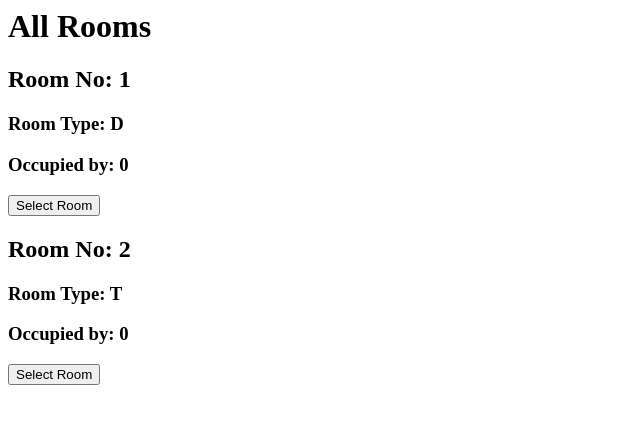
After one commit to su-haris/django-hms, a Django app: page /rooms/ in a window 1280 px wide. The commit adds this page. Shown: the top 424 px of the page, without its empty margins (0-640 px from the left). Run offline with Django 3.2, Linux system fonts and the light colour scheme; data comes from the database, SQL or seed files in the repository; both versions use the stored data as it was after the commit.

Commit message:
Room selection works with full rooms view

```diff
--- /dev/null
+++ b/hms/accounts/templates/accounts/room_all.html
@@ -0,0 +1,16 @@
+<h1>All Rooms</h1>
+{% for y in roomdata %}
+    <h2>Room No: {{y.no}}</h2>
+    <h3>Room Type: {{y.type}} </h3>
+    <h3>Occupied by: {{y.present}}</h3>
+    <script>
+        var a = {{y.no}}
+    </script>
+
+
+    <form method="POST" action="{% url 'roomselect' y.no %}">
+            {% csrf_token %}
+
+        <input type="submit" id="{{y.no}}" value="Select Room">
+    </form>
+{% endfor %}
--- a/hms/accounts/urls.py
+++ b/hms/accounts/urls.py
@@ -6,5 +6,8 @@ urlpatterns = [
 
     path('register/', views.register, name='register'),
     path('testing/', views.testing, name='testing'),
-    path('student/', views.student_details_view, name='student')
+    path('student/', views.student_details_view, name='student'),
+    path('rooms/', views.room_all_view, name='rooms'),
+    # path('roomselect/', views.room_select, name='roomselect')
+    path('roomselect/<str:tag>', views.room_select, name='roomselect')
 ]
--- a/hms/accounts/views.py
+++ b/hms/accounts/views.py
@@ -1,6 +1,7 @@
 from django.contrib.auth import authenticate, login
+from django.db import transaction
 from django.shortcuts import render
-from .models import UserProfile
+from .models import UserProfile, Room
 # Create your views here.
 from .forms import UserProfileForm, ExtendedUserCreationForm
 
@@ -43,5 +44,35 @@ def student_details_view(request):
     obj = UserProfile.objects.get(user=current_user)
     print(obj.user.first_name)
     print(obj.user.last_name)
-    context = {'location': obj.location}
+    context = {'name': obj.user.first_name, 'location': obj.location, 'age': obj.age,
+               'gender': obj.gender, 'room': obj.room.no}
     return render(request, 'accounts/detail_view.html', context)
+
+
+def room_all_view(request):
+    rooms = Room.objects.all()
+    roomdata = []
+    for x in rooms:
+        y = {'no': x.no, 'type': x.room_type, 'present': x.present}
+        roomdata.append(y)
+    context = {'roomdata': roomdata}
+    return render(request, 'accounts/room_all.html', context)
+
+
+def room_select(request, tag):
+    current_user = request.user
+    print(current_user)
+    obj = UserProfile.objects.get(user=current_user)
+
+    # print(obj.room.no)
+
+
+    word = tag
+    # print(word)
+    robj = Room.objects.get(no=word)
+    print(robj.no)
+    obj.room = robj
+    #print(obj.room.no)
+    obj.save()
+    transaction.commit()
+    return render(request, 'accounts/testing.html')
```
Also changed, not shown: hms/accounts/templates/accounts/detail_view.html (+6 -2 lines), hms/db.sqlite3.
